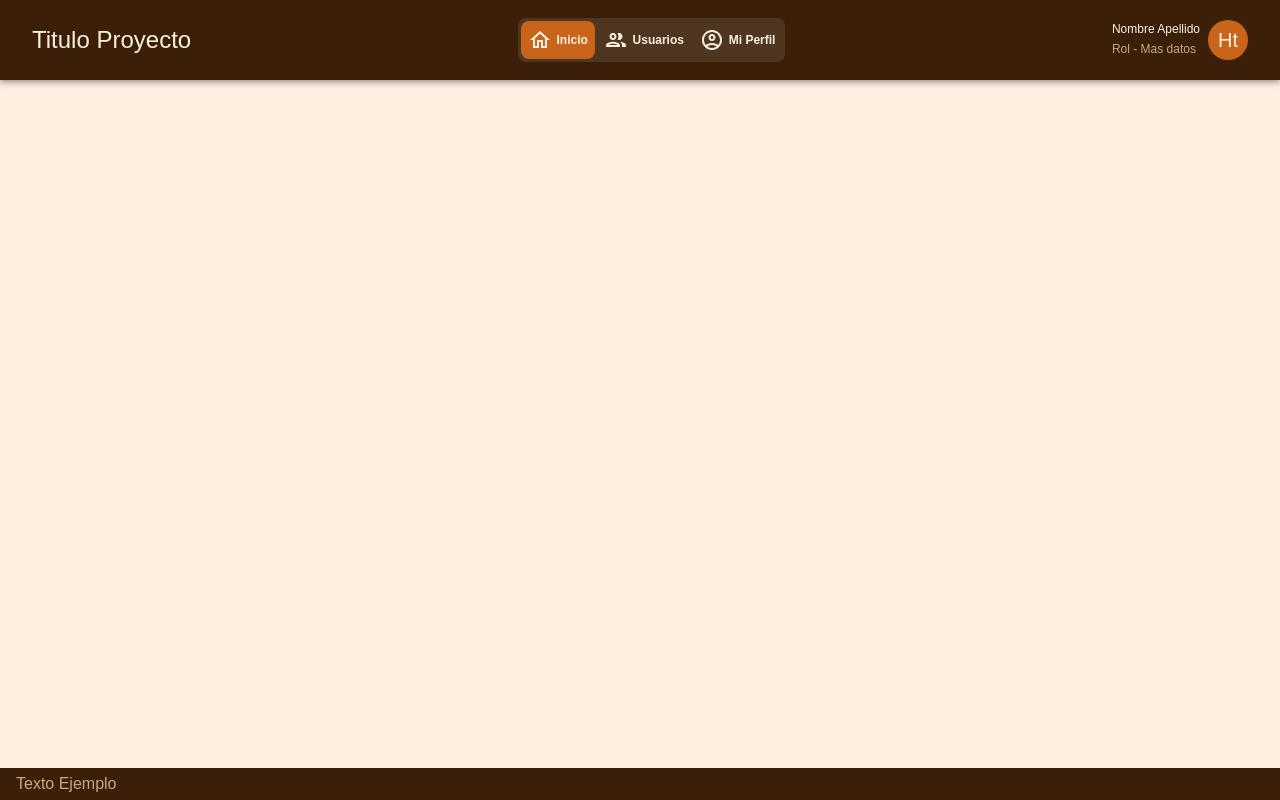
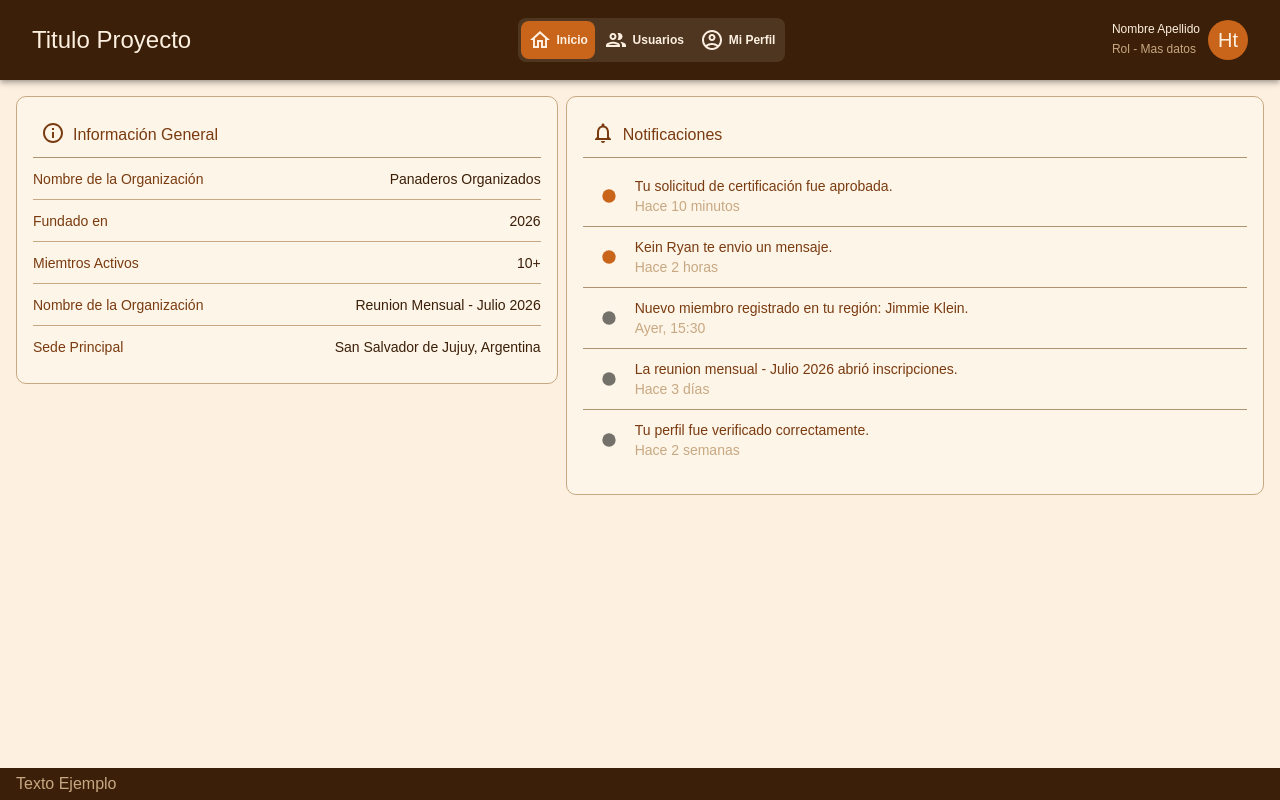
Before and after one commit to Dionicio-Rodrigo/pv_tp_integrador_grupo2, a React (Vite) app: page / in a window 1280 px wide. Built offline with nearby package versions, Linux system fonts and the light colour scheme.

Commit message:
Diseño del Dashboard

```diff
--- a/src/App.jsx
+++ b/src/App.jsx
@@ -1,7 +1,8 @@
 import { useState } from "react";
+import { BrowserRouter, Routes, Route } from "react-router-dom";
 import LayoutPagina from "./components/layout/LayoutPagina";
-import { BrowserRouter, Routes, Route } from "react-router-dom";
 import ListaClientes from "./views/ListaClientes";
+import Dashboard from "./views/Dashboard";
 
 function App() {
   const [count, setCount] = useState(0);
@@ -12,6 +13,7 @@ function App() {
         <Routes>
           <Route path="/" element={<LayoutPagina />}>
             {/* Rutas de las otras vistas */}
+            <Route index element={<Dashboard />} />
             <Route path="Usuarios" element={<ListaClientes />} />
           </Route>
         </Routes>
--- a/src/components/layout/Theme.jsx
+++ b/src/components/layout/Theme.jsx
@@ -27,13 +27,14 @@ export const Theme = createTheme({
     },
   },
   typography: {
-    fontFamily: `"Arial", "Helvetica", "sans-serif"`,
+    fontFamily: "'DM Sans', sans-serif",
   },
   components: {
     MuiPaper: {
       defaultProps: { elevation: 0 },
       styleOverrides: {
         root: {
+          color: `${COLORES.marron}`,
           borderRadius: "10px",
           border: `solid 0.25px ${COLORES.beige}`,
           backgroundColor: COLORES.blanco,
--- a/src/views/Dashboard.jsx
+++ b/src/views/Dashboard.jsx
@@ -0,0 +1,170 @@
+import {
+  FiberManualRecord,
+  InfoOutlined,
+  Notifications,
+  NotificationsOutlined,
+} from "@mui/icons-material";
+import {
+  Box,
+  Divider,
+  List,
+  ListItem,
+  ListItemIcon,
+  ListItemText,
+  Paper,
+  Stack,
+  Table,
+  TableBody,
+  TableCell,
+  TableContainer,
+  TableRow,
+  Typography,
+} from "@mui/material";
+
+const infoFilas = [
+  { info: "Nombre de la Organización", dato: "Panaderos Organizados" },
+  { info: "Fundado en", dato: "2026" },
+  { info: "Miemtros Activos", dato: "10+" },
+  { info: "Nombre de la Organización", dato: "Reunion Mensual - Julio 2026" },
+  { info: "Sede Principal", dato: "San Salvador de Jujuy, Argentina" },
+];
+
+const Dashboard = () => {
+  return (
+    <Stack
+      spacing={1}
+      direction={{ xs: "column", sm: "row" }}
+      sx={{ alignItems: { sx: "inherit", sm: "baseline" } }}
+    >
+      <Paper sx={{ p: "1em", flexGrow: "1" }}>
+        <Stack direction="row" spacing={1} sx={{ m: "0.5em" }}>
+          <InfoOutlined color="secondary" />
+          <Typography variant="subtitle1" color="secondary" noWrap>
+            Información General
+          </Typography>
+        </Stack>
+        <Divider flexItem sx={{ bgcolor: "warning.main" }} />
+        <TableContainer>
+          <Table
+            sx={{
+              "& tr:last-child td, & tr:last-child th": {
+                borderBottom: 0,
+              },
+            }}
+          >
+            <TableBody>
+              {infoFilas.map((r) => (
+                <TableRow>
+                  <TableCell
+                    align="left"
+                    sx={{
+                      px: "0",
+                      py: "0.75em",
+                      color: "secondary.main",
+                      borderColor: "warning.main",
+                    }}
+                  >
+                    {r.info}
+                  </TableCell>
+                  <TableCell
+                    align="right"
+                    sx={{
+                      p: "0",
+                      color: "error.main",
+                      borderColor: "warning.main",
+                    }}
+                  >
+                    {r.dato}
+                  </TableCell>
+                </TableRow>
+              ))}
+            </TableBody>
+          </Table>
+        </TableContainer>
+      </Paper>
+
+      <Paper sx={{ p: "1em", flexGrow: "2" }}>
+        <Stack direction="row" spacing={1} sx={{ m: "0.5em" }}>
+          <NotificationsOutlined color="secondary" />
+          <Typography variant="subtitle1" color="secondary" noWrap>
+            Notificaciones
+          </Typography>
+        </Stack>
+        <Divider flexItem sx={{ bgcolor: "warning.main" }} />
+        <Box component={List} dense>
+          <ListItem>
+            <ListItemIcon>
+              <FiberManualRecord fontSize="small" color="success" />
+            </ListItemIcon>
+            <ListItemText
+              primary="Tu solicitud de certificación fue aprobada."
+              secondary="Hace 10 minutos"
+              sx={{
+                color: "",
+                "& .MuiListItemText-secondary": { color: "warning.main" },
+              }}
+            />
+          </ListItem>
+          <Divider flexItem sx={{ bgcolor: "warning.main" }} />
+          <ListItem>
+            <ListItemIcon>
+              <FiberManualRecord fontSize="small" color="success" />
+            </ListItemIcon>
+            <ListItemText
+              primary="Kein Ryan te envio un mensaje."
+              secondary="Hace 2 horas"
+              sx={{
+                color: "",
+                "& .MuiListItemText-secondary": { color: "warning.main" },
+              }}
+            />
+          </ListItem>
+          <Divider flexItem sx={{ bgcolor: "warning.main" }} />
+          <ListItem>
+            <ListItemIcon>
+              <FiberManualRecord fontSize="small" />
+            </ListItemIcon>
+            <ListItemText
+              primary="Nuevo miembro registrado en tu región: Jimmie Klein."
+              secondary="Ayer, 15:30"
+              sx={{
+                color: "",
+                "& .MuiListItemText-secondary": { color: "warning.main" },
+              }}
+            />
+          </ListItem>
+          <Divider flexItem sx={{ bgcolor: "warning.main" }} />
+          <ListItem>
+            <ListItemIcon>
+              <FiberManualRecord fontSize="small" />
+            </ListItemIcon>
+            <ListItemText
+              primary="La reunion mensual - Julio 2026 abrió inscripciones."
+              secondary="Hace 3 días"
+              sx={{
+                color: "",
+                "& .MuiListItemText-secondary": { color: "warning.main" },
+              }}
+            />
+          </ListItem>
+          <Divider flexItem sx={{ bgcolor: "warning.main" }} />
+          <ListItem>
+            <ListItemIcon>
+              <FiberManualRecord fontSize="small" />
+            </ListItemIcon>
+            <ListItemText
+              primary="Tu perfil fue verificado correctamente."
+              secondary="Hace 2 semanas"
+              sx={{
+                color: "",
+                "& .MuiListItemText-secondary": { color: "warning.main" },
+              }}
+            />
+          </ListItem>
+        </Box>
+      </Paper>
+    </Stack>
+  );
+};
+
+export default Dashboard;
```
